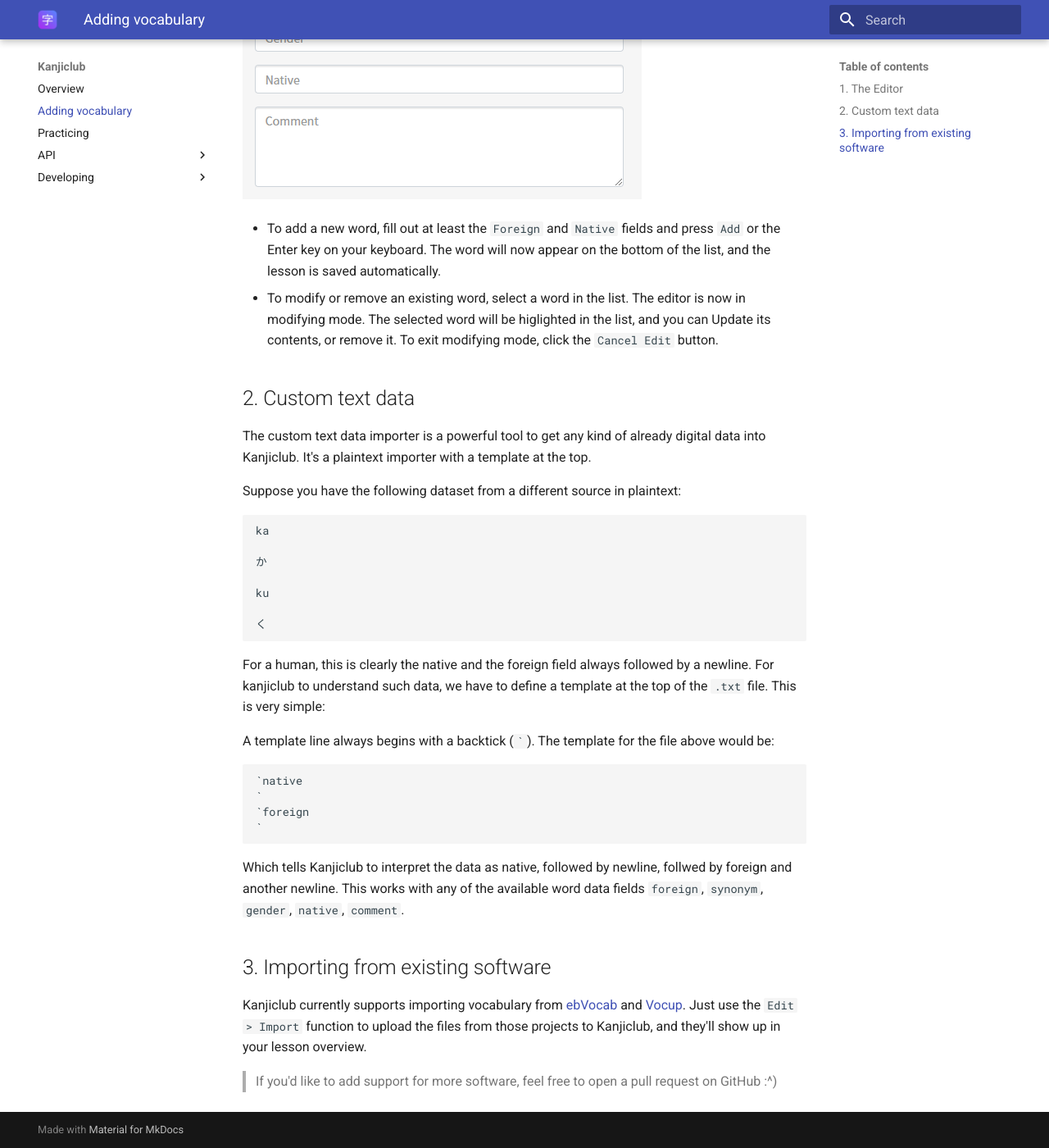
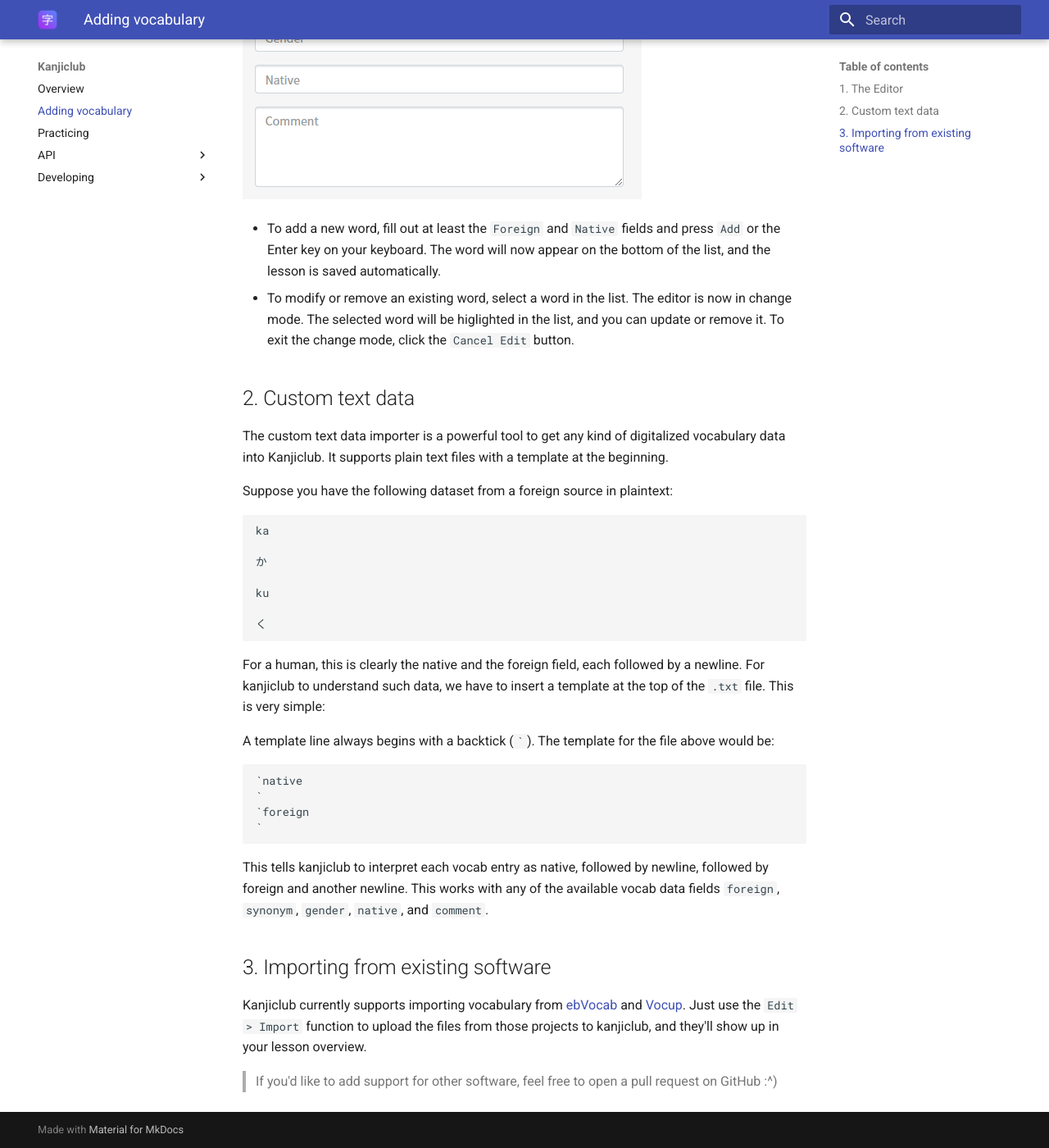
Before and after one commit to Twometer/Kanjiclub, an MkDocs documentation site: the page built from docs/adding-vocabulary.md, in a window 1280 px wide and 1400 px high, scrolled down 824 px. Shown: the whole window at 82% size. Built offline with MkDocs 1.6.1 and Material for MkDocs 9.7.7, drawn with Linux system fonts in a browser that asks for light colours; some of the changed text lies outside the part shown.

Commit message:
Update adding-vocabulary.md

````diff
--- a/docs/adding-vocabulary.md
+++ b/docs/adding-vocabulary.md
@@ -2,17 +2,17 @@
 Getting vocabulary into kanjiclub is easy. There are three ways to do this:
 
 ## 1. The Editor
-You can record words manually from sources such as a textbook using the builtin editor:
+You can add words manually from sources such as a textbook using the built-in editor:
 
 ![Editor screenshot](img/editor.png)
 
 - To add a new word, fill out at least the `Foreign` and `Native` fields and press `Add` or the Enter key on your keyboard. The word will now appear on the bottom of the list, and the lesson is saved automatically.
-- To modify or remove an existing word, select a word in the list. The editor is now in modifying mode. The selected word will be higlighted in the list, and you can Update its contents, or remove it. To exit modifying mode, click the `Cancel Edit` button.
+- To modify or remove an existing word, select a word in the list. The editor is now in change mode. The selected word will be higlighted in the list, and you can update or remove it. To exit the change mode, click the `Cancel Edit` button.
 
 ## 2. Custom text data
-The custom text data importer is a powerful tool to get any kind of already digital data into Kanjiclub. It's a plaintext importer with a template at the top.
+The custom text data importer is a powerful tool to get any kind of digitalized vocabulary data into Kanjiclub. It supports plain text files with a template at the beginning.
 
-Suppose you have the following dataset from a different source in plaintext:
+Suppose you have the following dataset from a foreign source in plaintext:
 ```
 ka
 
@@ -23,7 +23,7 @@
 く
 ```
 
-For a human, this is clearly the native and the foreign field always followed by a newline. For kanjiclub to understand such data, we have to define a template at the top of the `.txt` file. This is very simple:
+For a human, this is clearly the native and the foreign field, each followed by a newline. For kanjiclub to understand such data, we have to insert a template at the top of the `.txt` file. This is very simple:
 
 A template line always begins with a backtick (`` ` ``). The template for the file above would be:
 ```
@@ -32,10 +32,10 @@
 `foreign
 `
 ```
-Which tells Kanjiclub to interpret the data as native, followed by newline, follwed by foreign and another newline.
-This works with any of the available word data fields `foreign`, `synonym`, `gender`, `native`, `comment`.
+This tells kanjiclub to interpret each vocab entry as native, followed by newline, followed by foreign and another newline.
+This works with any of the available vocab data fields `foreign`, `synonym`, `gender`, `native`, and `comment`.
 
 ## 3. Importing from existing software
-Kanjiclub currently supports importing vocabulary from [ebVocab](https://github.com/ebVocab) and [Vocup](https://github.com/daniel-lerch/vocup). Just use the `Edit > Import` function to upload the files from those projects to Kanjiclub, and they'll show up in your lesson overview.
+Kanjiclub currently supports importing vocabulary from [ebVocab](https://github.com/ebVocab) and [Vocup](https://github.com/daniel-lerch/vocup). Just use the `Edit > Import` function to upload the files from those projects to kanjiclub, and they'll show up in your lesson overview.
 
-> If you'd like to add support for more software, feel free to open a pull request on GitHub :^)
+> If you'd like to add support for other software, feel free to open a pull request on GitHub :^)
````
